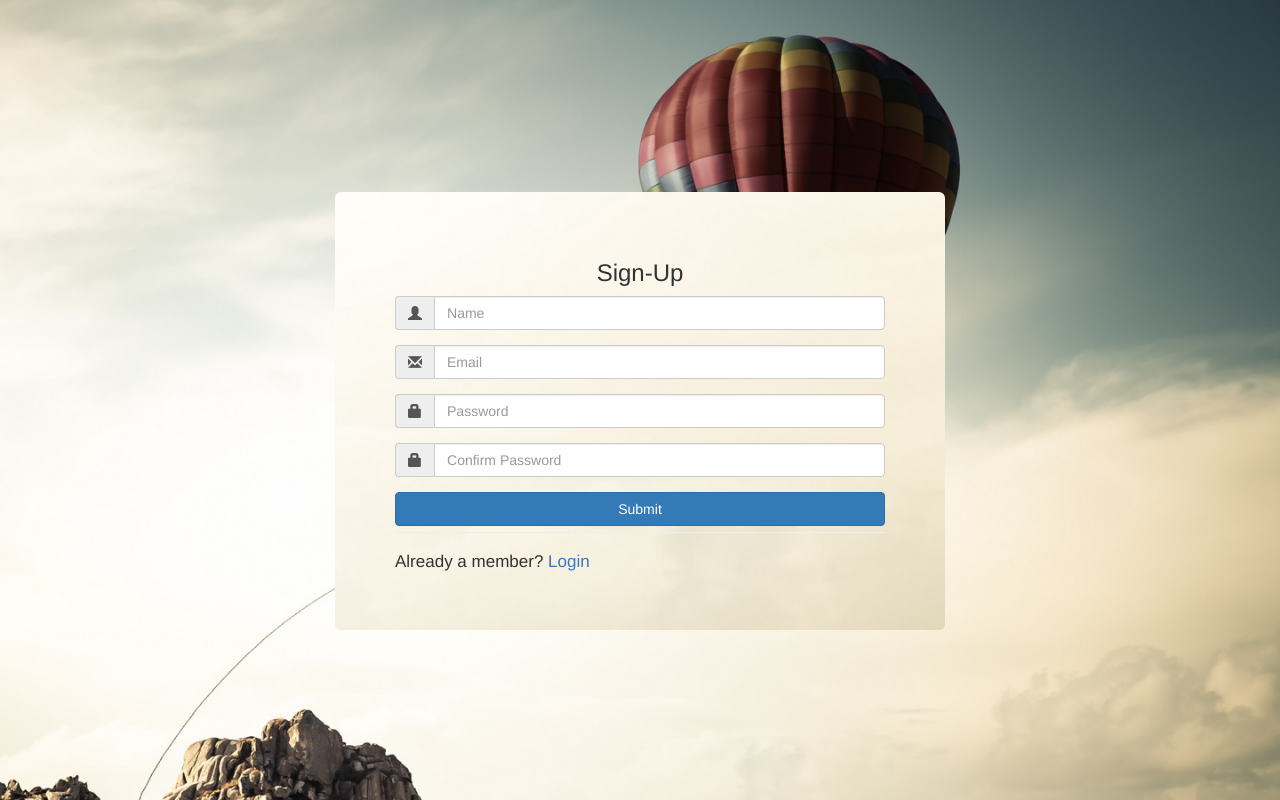
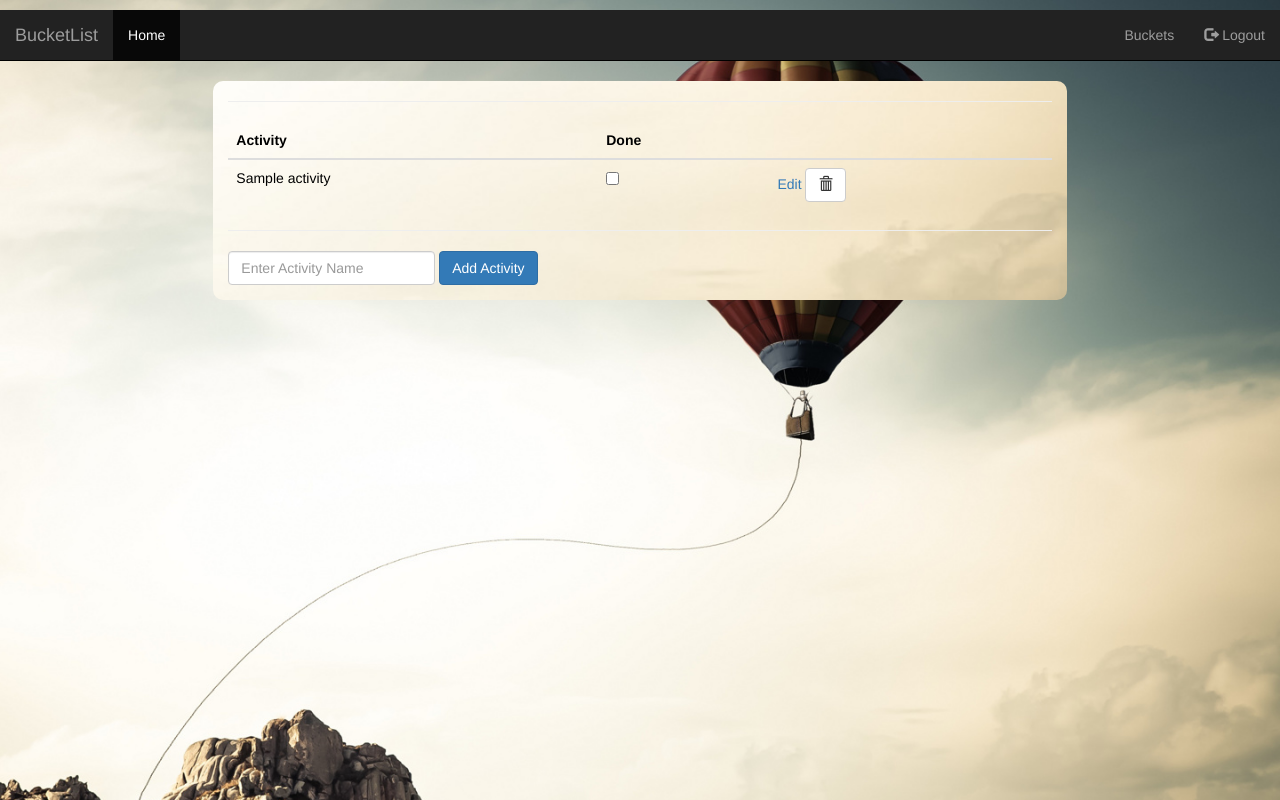
Before and after one commit to MDKola/bucketlist, a Flask app: template templates/manage_bucket.html in a window 1280 px wide. Run offline with Flask 2, Linux system fonts and the light colour scheme; the template is opened without the code that fills it: most values are stand-ins (such as "Sample title", 1, 10 or a date in 2020); some libraries are stand-ins or nearby versions.

Commit message:
Add the form for editing the bucket

```diff
--- a/templates/manage_bucket.html
+++ b/templates/manage_bucket.html
@@ -1,59 +1,108 @@
 <!DOCTYPE html>
 <html lang="en">
     <head>
-  <title>Signup</title>
+        <base href="{{ data['host_url'] }}">
+        <title>The Bucketlist</title>
         <meta charset="utf-8">
         <meta name="viewport" content="width=device-width, initial-scale=1">
         <link rel="stylesheet" href="https://maxcdn.bootstrapcdn.com/bootstrap/3.3.7/css/bootstrap.min.css">
-  <link rel="stylesheet" type="text/css" href="../static/css/login.css">
+        <link rel="stylesheet" type="text/css" href="dashboard.css">
         <script src="https://ajax.googleapis.com/ajax/libs/jquery/3.2.1/jquery.min.js"></script>
         <script src="https://maxcdn.bootstrapcdn.com/bootstrap/3.3.7/js/bootstrap.min.js"></script>
+
         <style>
             body{
                 background-image: url("../static/images/cover.jpg");
                 background-size: cover;
                 background-repeat: no-repeat;
-      background-size:100 auto;
+                background-position: center center fixed;
+
    }
-   .jumbotron{
+   .navbar{
+    border-radius: 0px;
+     border: none;
+     border-bottom: 1px solid black;
+     color: black;
+     margin-top: 10px;
+   }
+   .container{
    background-image: url("../static/images/cover10.jpg");
     background-repeat: no-repeat;
     background-size: cover;
+    border-radius: 10px;
    }
+   .title{
+    margin-top: 100px;
+   }
+   .other_nav{
+    margin-right: 82%;
+    background:rgba(0,0,0,0);
+    border-bottom: none;
+   }
+   .details a, .details{
+    color: black;
+   }
+
   </style>
-
+  </style>
     </head>
     <body>
-<div class="col-md-3"></div>
 
-<div class="container col-md-6">
-<div class="jumbotron">
-<h3 class="text-center">Sign-Up</h3>
-  <form method="POST" action="">
-    <div class="input-group">
-      <span class="input-group-addon"><i class="glyphicon glyphicon-user"></i></span>
-      <input id="name" type="text" class="form-control" name="name" placeholder="Name" value="{{request.form.name}}" required>
+        <nav class="navbar navbar-inverse">
+      <div class="container-fluid">
+        <div class="navbar-header">
+          <a class="navbar-brand" href="#">BucketList</a>
         </div>
-    <div class="input-group">
-      <span class="input-group-addon"><i class="glyphicon glyphicon-envelope"></i></span>
-      <input id="email" type="text" class="form-control" name="email" value="{{request.form.email}}" aria-required="true" placeholder="Email" required>
+        <ul class="nav navbar-nav">
+          <li class="active"><a href="/dashboard">Home</a></li>
+        </ul>
+        <ul class="nav navbar-nav navbar-right">
+          <li><a href="/dashboard"><span class=""></span> Buckets</a></li>
+          <li><a href="/logout"><span class="glyphicon glyphicon-log-out"></span> Logout</a></li>
+        </ul>
       </div>
-    <div class="input-group">
-      <span class="input-group-addon"><i class="glyphicon glyphicon-lock"></i></span>
-      <input id="password" type="password" class="form-control" value="{{request.form.password}}" aria-required="true" name="password" placeholder="Password" required>
+    </nav>
+
+        <div class="col-md-2">
     </div>
-    <div class="input-group">
-      <span class="input-group-addon"><i class="glyphicon glyphicon-lock"></i></span>
-      <input id="confirm" type="password" class="form-control"  value="{{request.form.confirm}}" name="confirm" placeholder="Confirm Password" required>
+        <div class="container col-md-8">
+        <hr>
+        <form method="post">
+        <table class="table" id="bucketListTable">
+          <thead>
+            <tr>
+              <th class="details">Activity</th>
+              <th class="details">Done</th>
+              <th></th>
+            </tr>
+          </thead>
+          <tbody>
+            {% for activity in data['user_activities'] %}
+            <tr id="{{ activity.id }}">
+              <td class="details">
+                  {{ activity.title }}
+              </td>
+              <td>
+                <input type="checkbox" {{'checked' if activity.done }}/>
+              </td>
+
+              <td>
+                  <a href="\edit_activity\{{ activity.id }}">Edit</a>
+                  <a href="\manage\{{ data['current_bucket']}}\delete\{{activity.id}}" class="btn btn-default"><span class="glyphicon glyphicon-trash"></span></a>
+              </td>
+            </tr>
+            {% endfor %}
+          </tbody>
+        </table>
+        </form>
+        <hr>
+            </form>
+                <form class="form-group" method="POST", action="manage/{{data['current_bucket']}}/add_activity">
+              <div class="form-group form-inline">
+                <input type="text" class="form-control" id="title" required placeholder="Enter Activity Name" name="activity" value="{{ request.form.activity }}">
+                <button class="btn btn-primary">Add Activity</button>
               </div>
-      <button type="submit" class="btn btn-primary col-md-12">Submit</button>
-      <br>
-      <hr>
-      <div class="text-danger">{{data['error']}} </div>
              </form>
-      <h6 class="text">Already a member?<a href="/login"> Login</a></h6>
         </div>
-</div>
-
     </body>
 </html>
```
Lines whose indentation alone changed are shown as unchanged.
